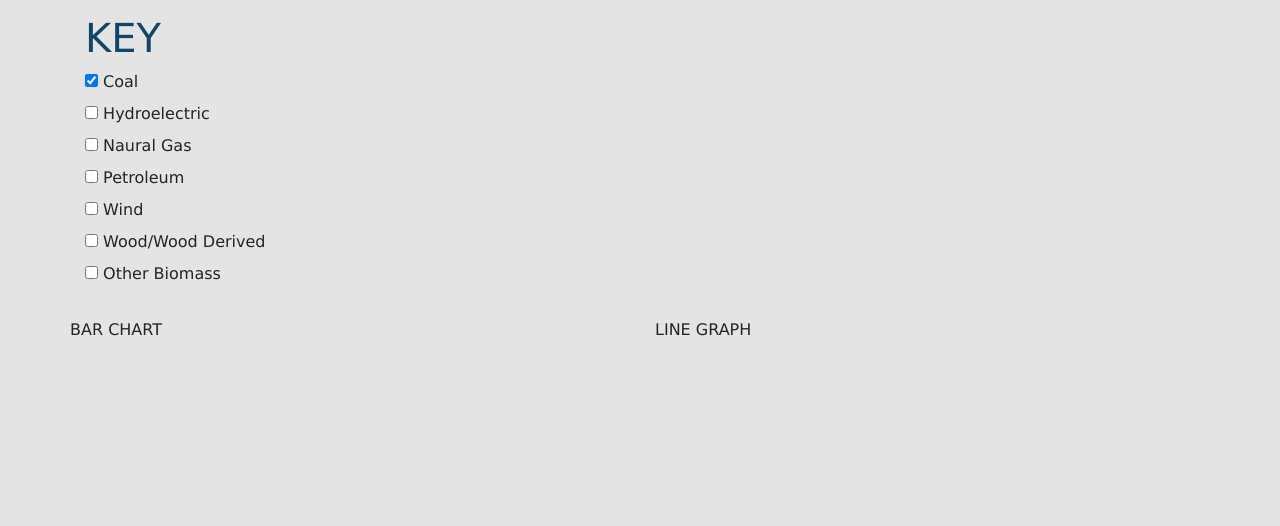
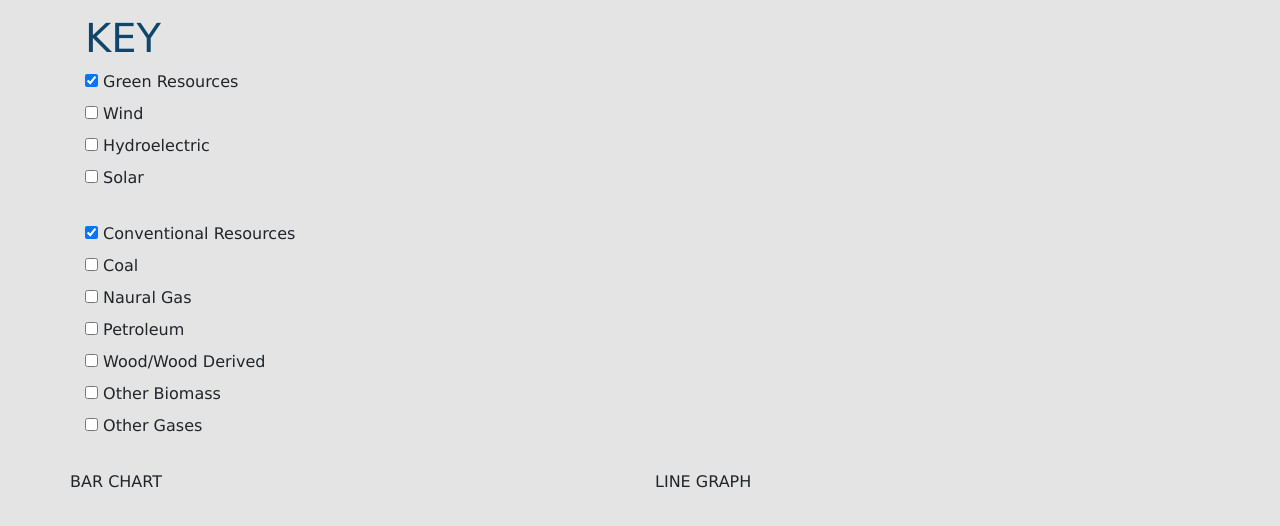
Before and after one commit to njameel632/Project---2-Visualization, a plain HTML site: page index.html in a window 1280 px wide. Shown: the part 216-742 px from the top of the page. Drawn offline with nearby package versions, Linux system fonts and the light colour scheme.

Commit message:
key update

```diff
--- a/index.html
+++ b/index.html
@@ -27,20 +27,29 @@
             <img src = "usmap.png"> <br>
             <br>
               <h1>KEY</h1>
-                <input type="checkbox" id="Coal" name="Coal" value="Coal" checked>
-                <label for="Coal"> Coal</label><br>
+                <input type="checkbox" id="Green Resources" name="Green Resources" value="Green Resources" checked>
+                <label for="Green Resources"> Green Resources</label><br>
+                <input type="checkbox" id="Wind" name="Wind" value="Wind">
+                <label for="Wind"> Wind</label><br>
                 <input type="checkbox" id="Hydroelectric" name="Hydroelectric" value="Hydroelectric">
                 <label for="Hydroelectric"> Hydroelectric</label><br>
+                <input type="checkbox" id="Solar" name="Solar" value="Solar">
+                <label for="Solar"> Solar</label><br>
+                <br>
+                <input type="checkbox" id="Conventional Resources" name="Conventional Resources" value="Conventional Resources" checked>
+                <label for="Conventional Resources"> Conventional Resources</label><br>
+                <input type="checkbox" id="Coal" name="Coal" value="Coal">
+                <label for="Coal"> Coal</label><br>
                 <input type="checkbox" id="Natural Gas" name="Natural Gas" value="Natural Gas">
                 <label for="Natural Gas"> Naural Gas</label><br>
                 <input type="checkbox" id="Petroleum" name="Petroleum" value="Petroleum">
                 <label for="Petroleum"> Petroleum</label><br>
-                <input type="checkbox" id="Wind" name="Wind" value="Wind">
-                <label for="Wind"> Wind</label><br>
                 <input type="checkbox" id="Wood/Wood Derived" name="Wood/Wood Derived" value="Wood/Wood Derived">
                 <label for="Wood/Wood Derived"> Wood/Wood Derived</label><br>
                 <input type="checkbox" id="Other Biomass" name="Other Biomass" value="Other Biomass">
                 <label for="Other Biomass"> Other Biomass</label><br>
+                <input type="checkbox" id="Other Gases" name="Other Gases" value="Other Gases">
+                <label for="Other Gases"> Other Gases</label><br>
                 <br>
             </div>
         </div>
```
